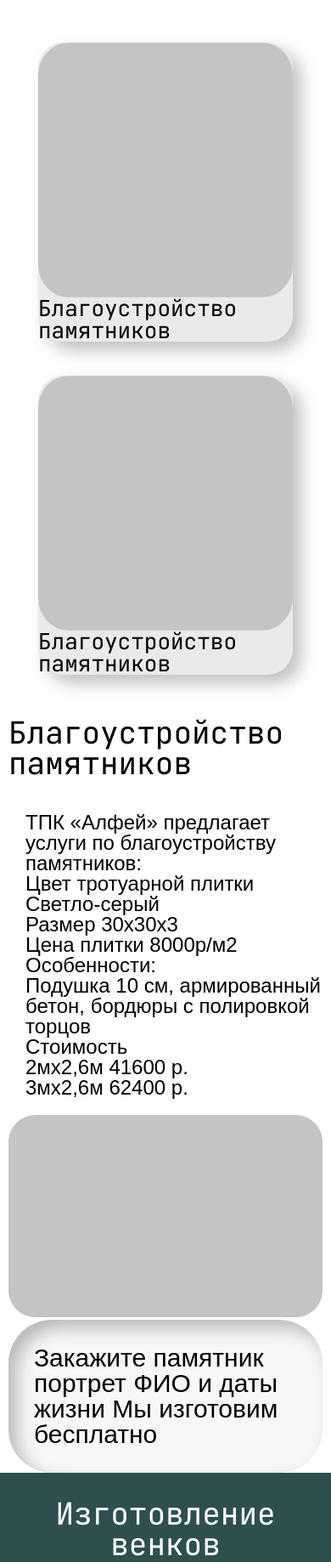
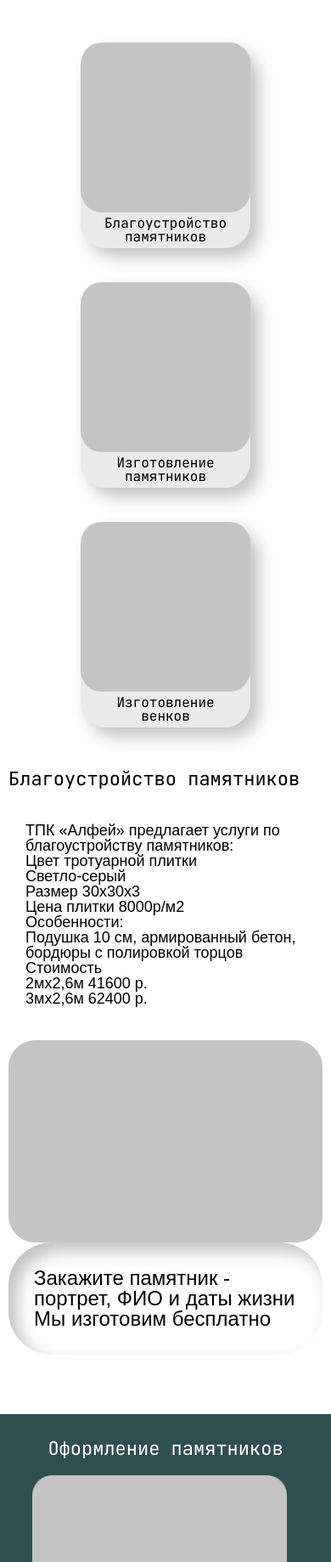
Before and after one commit to Kamikaze800/ALFEI, a plain HTML site: page services.html in a window 390 px wide. Shown: the top 1838 px of the page at 85% size. Drawn offline with Linux system fonts and the light colour scheme.

Commit message:
мне нравиться услуги(почти)

```diff
--- a/css/style.css
+++ b/css/style.css
@@ -305,14 +305,21 @@ footer {
 }
 
 /* услуги */
-.cards__inner {
+/*  */
+.service {
+  margin-top: 70px;
+}
+.services__cards {
+  margin-top: 10px;
+}
+.services__cards__inner {
   display: flex;
   gap: 40px;
   justify-content: center;
   margin-top: 50px;
   flex-wrap: wrap;
 }
-.card {
+.service__card {
   display: flex;
   flex-direction: column;
   width: 300px;
@@ -322,10 +329,12 @@ footer {
   font-size: 26px;
   font-weight: 400;
 }
-.card > * {
+.service__title {
+}
+.service__card > * {
   display: inline-block;
 }
-.card img {
+.service__card__img {
   aspect-ratio: 1 / 1;
 }
 .service__build {
@@ -338,30 +347,37 @@ footer {
 .service__inner > * {
   margin: 0 auto;
 }
+.card__text {
+  padding: 5px 20px;
+  text-align: center;
+}
 .build__left {
   display: flex;
   flex-direction: column;
   gap: 20px;
 }
-.build__left h1 {
+.service__title {
   font-size: 36px;
 }
-.build__left p {
+.build__left__text {
   font-size: 24px;
   padding-left: 20px;
   padding-top: 20px;
 }
 .build__right {
   width: 593px;
+  display: flex;
+  flex-direction: column;
 }
-.build__right img {
+.build__right__img {
   max-width: 100%;
+
+  margin: 0 auto;
 }
-.build__right p {
-  font-size: 30px;
+.build__right__text {
+  font-size: 24px;
   border-radius: 51px;
   box-shadow: inset 10px 10px 20px 0px rgba(0, 0, 0, 0.25);
-  background: rgb(247, 247, 247);
   padding: 30px;
 }
 
@@ -398,18 +414,12 @@ footer {
   font-size: 36px;
   text-align: center;
 }
-.doc__text {
-  margin: 20px;
+.service__text {
+  padding: 10px;
   font-size: 24px;
 }
 
-.venki__inner {
-}
-.venki__inner h1 {
-  font-size: 36px;
-}
 .venki__text {
-  font-size: 24px;
   padding-top: 20px;
   padding-right: 20px;
 }
@@ -422,7 +432,8 @@ footer {
   text-align: center;
 }
 @media (max-width: 1280px) {
-  .doc__text {
+  .service__text {
+    padding: 20px;
     font-size: 18px;
   }
   .venki__inner {
@@ -443,6 +454,12 @@ footer {
   }
 }
 @media (max-width: 768px) {
+  .service__card {
+    width: 200px;
+  }
+  .card__text {
+    font-size: 16px;
+  }
   .container {
     padding: 0 10px;
   }
@@ -506,6 +523,9 @@ footer {
     flex-direction: column;
     align-items: center;
   }
+  .service__text {
+    font-size: 18px;
+  }
   .about {
     margin-top: 35px;
     flex-direction: column;
@@ -554,4 +574,7 @@ footer {
     gap: 20px;
     order: 3;
   }
+  .service__title {
+    font-size: 22px;
+  }
 }
--- a/services.html
+++ b/services.html
@@ -14,28 +14,38 @@
     <title>Document</title>
   </head>
   <body>
-    <section class="cards">
+    <section class="service services__cards">
       <div class="container">
-        <div class="cards__inner">
-          <div class="card">
-            <img src="img/prikol.png" alt="" />
-            <div class="card__text">Благоустройство памятников</div>
-          </div>
-          <div class="card">
-            <img src="img/prikol.png" alt="" />
-            <div class="card__text">Благоустройство памятников</div>
-          </div>
+        <div class="services__cards__inner">
+          <a href="#service__build">
+          <div class="service__card">
+              <img class="service__card__img" src="img/prikol.png" alt="" />
+              <div class="card__text">Благоустройство памятников</div>
+            </div>
+          </a>
+          <a href="#service__doc">
+          <div class="service__card">
+              <img class="service__card__img" src="img/prikol.png" alt="" />
+              <div class="card__text">Изготовление памятников</div>
+            </div>
+          </a>
+          <a href="#service__venki">
+          <div class="service__card">
+            <img class="service__card__img" src="img/prikol.png" alt="" />
+              <div class="card__text">Изготовление венков</div>
+            </div>
+          </a>
         </div>
 
       </div>
     </section>
 
-    <section class="service__build">
+    <section class="service service__build" id="service__build">
       <div class="container">
         <div class="service__inner">
           <div class="build__left">
-            <h1>Благоустройство памятников</h1>
-            <p>
+            <h1 class="service__title">Благоустройство памятников</h1>
+            <p class="service__text build__left__text">
               ТПК «Алфей» предлагает услуги по благоустройству памятников:<br />
               Цвет тротуарной плитки<br />
               Светло-серый<br />
@@ -49,47 +59,20 @@
             </p>
           </div>
           <div class="build__right">
-            <img src="img/prikol2.png" alt="" />
-            <p>
-              Закажите памятник портрет ФИО и даты жизни Мы изготовим бесплатно
+            <img class="build__right__img" src="img/prikol2.png" alt="" />
+            <p class="build__right__text">
+              Закажите памятник - портрет, ФИО и даты жизни Мы изготовим бесплатно
             </p>
           </div>
         </div>
       </div>
     </section>
 
-    <!-- <section class="service__doc">
-      <div class="doc__bg"></div>
-      <div class="container">
-          <div class="doc__inner">
-              <img class="doc__img" src="img/prikol3.png" alt="">
-              <div>
-                  <h1 class="doc__title">Оформление памятников</h1>
-                  <p class="doc__text">
-                      ТПК «Алфей» предлагает услуги по оформлению памятников, изготовлению фотокерамики на металле: <br>
-                  Фотокерамика на металле<br>
-                  Срок изготовления: 2 недели<br>
-                  Стоимость:<br>
-                  черно-белое фото — от 650 руб.<br>
-                  цветное фото — от 750 руб.<br>
-                  Продукция на керамограните<br>
-                  Срок изготовления: 3 недели<br>
-                  Стоимость:<br>
-                  черно-белое фото — от 3000 руб.<br>
-                  цветное фото — от 3300 руб.<br>
-                  Художественная гравировка<br>
-                  Выполняем как в ручную, так и на современном автоматическом оборудовании
-                  с помощью компьютерных программ по обработке фотографий и картинок различной сложности.
-                  </p>
-              </div>
-          </div>
-      </div>
-  </section>  -->
-  <section class="service__doc">
+  <section class="service service__doc" id="service__doc">
         <div class="doc__inner">
           <div class="doc__inner-in">
-            <h1 class="doc__title">Изготовление венков</h1>
-            <p class="doc__text">
+            <h1 class="service__title doc__title">Оформление памятников</h1>
+            <p class="service__text doc__text">
               <img class="doc__img" src="img/prikol3.png" alt="">
               ТПК «Алфей» предлагает услуги по оформлению памятников, изготовлению фотокерамики на металле: <br>
                   Фотокерамика на металле<br>
@@ -111,16 +94,14 @@
 </section>
 
 
-</section>
-    <section class="service__venki">
+    <section class=" service service__venki" id="service__venki">
         <div class="container">
 
             <div class="venki__inner">
                 <div>
-                    <h1 class="venki__title">Изготовление венков</h1>
-                    <p class="venki__text">
+                    <h1 class="service__title venki__title">Изготовление венков</h1>
+                    <p class="service__text venki__text">
                       <img src="img/venki.png" class="venki__img" alt="">
-                        Изготовление венков
                             Ведущим акцентом деятельности нашей компании является изготовление венков и цветочных корзин.
                             На Ваш выбор мы можем предложить более 200 различных венков и корзин. Ознакомиться с полным ассортиментом
                             или заказать венок можно в нашем киоске по адресу: г.Барнаул, улица Власихинская, 57.
```
